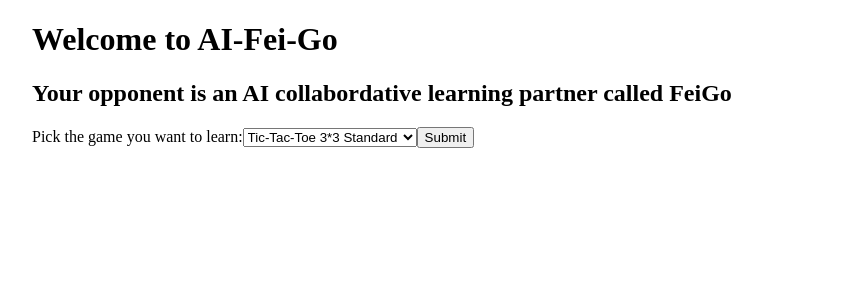
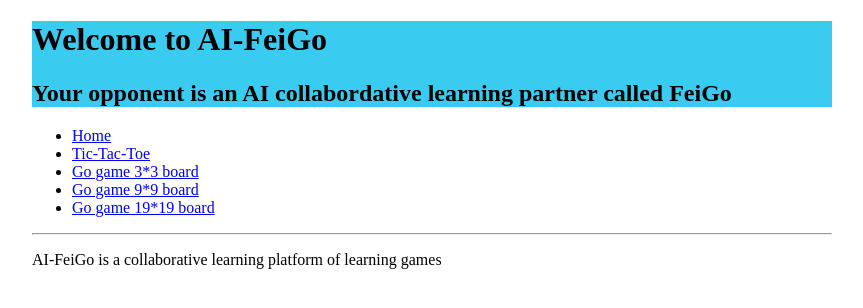
Before and after one commit to Jane0404/IntelliLP, a React app: page / in a window 1280 px wide. Shown: the top 308 px of the page, without its empty margins (208-1071 px from the left). Built offline with nearby package versions, Linux system fonts and the light colour scheme.

Commit message:
Game Page first version

```diff
--- a/package.json
+++ b/package.json
@@ -7,7 +7,7 @@
     "test": "echo \"Error: no test specified\" && exit 1",
     "build": "webpack --mode production",
     "server": "node ./server/server.js",
-    "client": "webpack --mode development"
+    "client": "webpack --mode development --watch --watch-aggregate-timeout 1000 --watch-poll 10000"
   },
   "author": "Xiaojie Si",
   "license": "ISC",
@@ -15,7 +15,8 @@
     "express": "^4.17.1",
     "morgan": "^1.10.0",
     "react": "^16.13.1",
-    "react-dom": "^16.13.1"
+    "react-dom": "^16.13.1",
+    "react-router-dom": "^5.2.0"
   },
   "devDependencies": {
     "@babel/core": "^7.11.1",
--- a/src/components/Game.jsx
+++ b/src/components/Game.jsx
@@ -1,45 +1,63 @@
 import React from 'react'
-import Board from './Board'
+import TicBoard from './TicBoard'
 import './styles.css'
+import {
+    BrowserRouter as Router,
+    Switch,
+    Link,
+    Route
+} from 'react-router-dom'
 
 export default class Game extends React.Component{
-    constructor(props){
-        super(props)
-        this.state={
-            value: 'tic'
-        }
-        this.handleSubmit = this.handleSubmit.bind(this)
-        this.handleChange = this.handleChange.bind(this)
-    }
-
-    handleChange(event){
-        this.setState({value: event.target.value})
-    }
-
-    handleSubmit(event){
-        console.log(event)
-        alert(this.state.value)
-        event.preventDefault()
-    }
 
     render(){
         return(
-            <div>
-                <h1 className='title'>Welcome to AI-Fei-Go</h1>
-                <h2 className='secondTitle'>Your opponent is an AI collabordative learning partner called FeiGo</h2>
-                <form className='formStyle' onSubmit={this.handleSubmit}>
-                    <label>
-                    Pick the game you want to learn:
-                        <select value={this.state.value} onChange={this.handleChange}>
-                            <option>Tic-Tac-Toe 3*3 Standard</option>
-                            <option value='go9'>Go game 9*9 Beginner</option>
-                            <option value='go13'>Go game 13*13 Beginner</option>
-                            <option value='go19'>Go game 19*19 Standard</option>
-                        </select>
-                    </label>
-                    <input type='submit' value='Submit' />
-                </form>
-            </div>
+            <Router>
+                <div>
+                    <header>
+                        <h1 className='title'>Welcome to AI-FeiGo</h1>
+                        <h2 className='secondTitle'>Your opponent is an AI collabordative learning partner called FeiGo</h2>
+                    </header>
+                    <nav>
+                        <ul className='nav-ul'>
+                            <li className='nav-li'>
+                                <Link to = '/'>Home</Link>
+                            </li>
+                            <li className='nav-li'>
+                                <Link to='/tic'>Tic-Tac-Toe</Link>
+                            </li>
+                            <li className='nav-li'>
+                                <Link to='/go3'>Go game 3*3 board</Link>
+                            </li>
+                            <li className='nav-li'>
+                                <Link to='/go9'>Go game 9*9 board</Link>
+                            </li>
+                            <li className='nav-li'>
+                                <Link to='/go19'>Go game 19*19 board</Link>
+                            </li>
+                        </ul>
+                    </nav>
+                <hr />
+                <Switch>
+                    <Route exact path='/'><Home /></Route>
+                    <Route path='/tic'><TicBoard /></Route>
+                    <Route path='/go3'><GoBoard value={3} /></Route>
+                    <Route path='/go9'><GoBoard value={9} /></Route>
+                    <Route path='/go19'><GoBoard value={19} /></Route>
+                </Switch>
+                </div>
+            </Router>
         )
     }
 }
+
+function GoBoard(props){
+    return(
+    <p>The length of board is {props.value}</p>
+    )
+}
+function Home(){
+    return(
+        <p>AI-FeiGo is a collaborative learning platform of learning games</p>
+    )
+}
--- a/src/components/Board.jsx
+++ b/src/components/TicBoard.jsx
@@ -1,16 +1,8 @@
 import React from 'react'
 import './styles.css'
-//import Square from './Square'
+import Square from './Square'
 
-function Square(props){
-    return(
-        <button disabled={props.disabled} className='square' onClick={props.onClick}>
-            {props.value}
-        </button>
-    )
-}
-
-export default class Board extends React.Component{
+export default class TicBoard extends React.Component{
     constructor(props){
         super(props)
         this.state={
@@ -20,6 +12,7 @@ export default class Board extends React.Component{
         }
 
         this.handleClick = this.handleClick.bind(this)
+        this.clearBoard = this.clearBoard.bind(this)
 
     }
 
@@ -44,6 +37,9 @@ export default class Board extends React.Component{
             this.setState({squares_values:copy_squares, squares_disabled: copy_disabled, player:'X'})
         }
     }
+    clearBoard(){
+        this.setState({squares_values: Array(9).fill(null), squares_disabled: Array(9).fill(false), player: 'X'})
+    }
 
     render(){
         let squares = []
@@ -52,11 +48,14 @@ export default class Board extends React.Component{
         }
 
         return(
-            <div>
+            <div className='centerBoard'>
+                <div>
+                    <button type='button' onClick={this.clearBoard}>Clear Board</button>
+                </div>
                 <div className='playerInfo'>
                     Next player is {this.state.player}
                 </div>
-                <div className='board'>
+                <div className='ticBoard'>
                     {squares}
                 </div>
             </div>
--- a/src/components/styles.css
+++ b/src/components/styles.css
@@ -15,18 +15,19 @@
     color:black
 }
 
-.board{
+.ticBoard{
     display: grid;
     grid-template-columns: repeat(3, 49px);
+    margin-left: auto;
+    margin-right: auto;
+    width: 147px;
+    margin-top: 5px;
+    margin-bottom: 5px;
 }
 .playerInfo{
     font:2rem;
     color:blue;
     margin:5px
-}
-.formStyle{
-    margin-top: 30px;
-    text-align: center;
 }
 .title{
     color:darkblue;
@@ -36,5 +37,26 @@
 }
 .secondTitle{
     font: 1.5em italic;
-    text-align: center
+    text-align: center;
+    margin-bottom: 0px;
 }
+header{
+    background-color: rgb(58, 203, 240)
+}
+.nav-ul{
+    display: flex;
+    background-color: rgb(30, 203, 247);
+    margin-top: 0px;
+    height: 40px;
+    line-height:40px;
+}
+.nav-li{
+    flex-grow:1;
+    /* vertical-align: ; */
+}
+.centerBoard{
+    margin-left: auto;
+    margin-right: auto;
+    width:200px;
+    text-align: center;
+}
--- a/src/index.html
+++ b/src/index.html
@@ -2,7 +2,7 @@
 <head>
     <meta charset='utf-8'>
     <meta name='Xiaojie Si' content='Using deep neural network to augment constructive learning'>
-    <title>IntelliLP</title>
+    <title>AI-FeiGo</title>
     <link ref='shortcut icon' href='LP.ico' type='image/x-icon'>
 </head>
 <body >
```
Also changed, not shown: src/index.jsx (+1 -87 lines), 1 other file (tests, documents, lock files or other folders).
